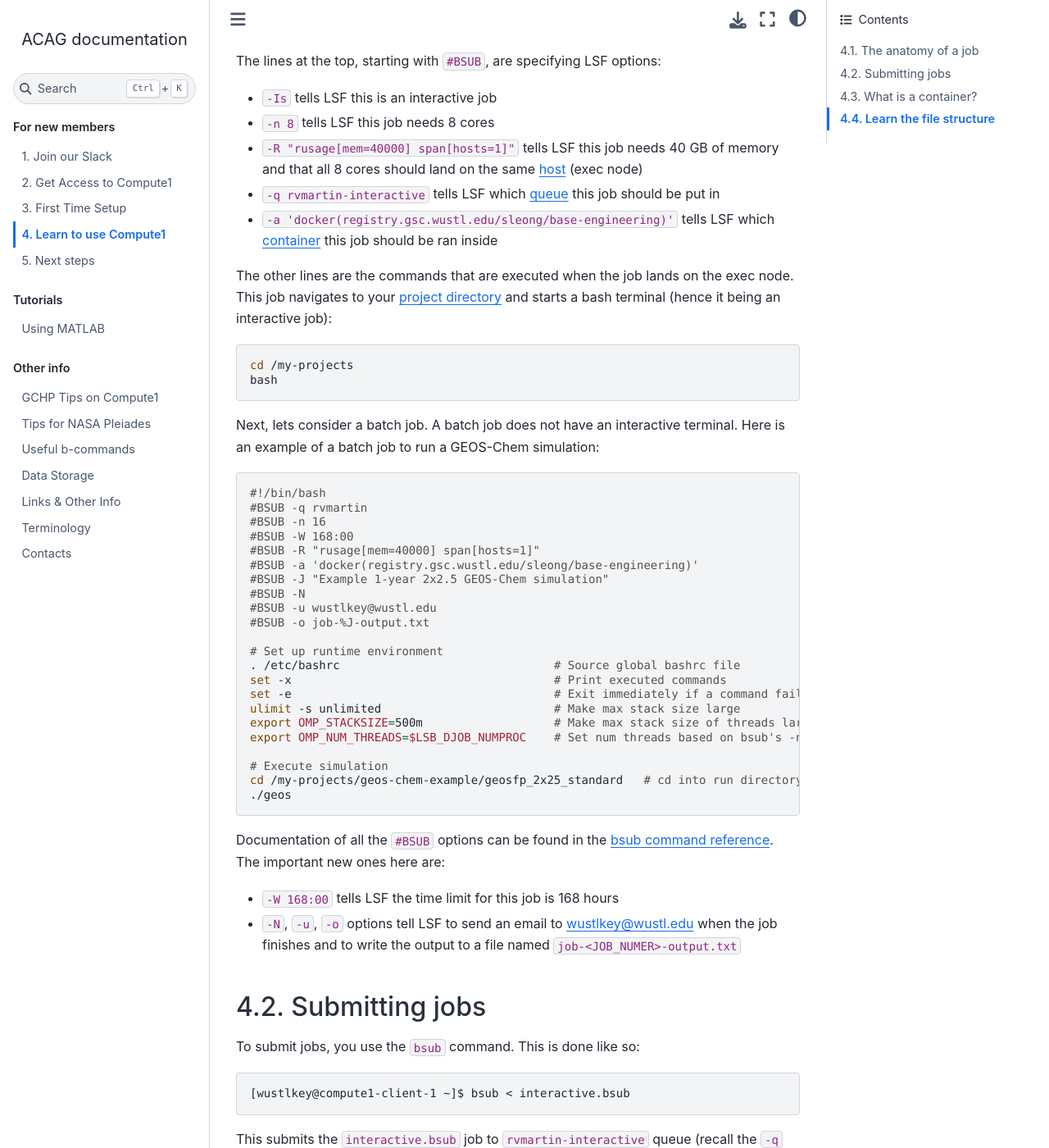
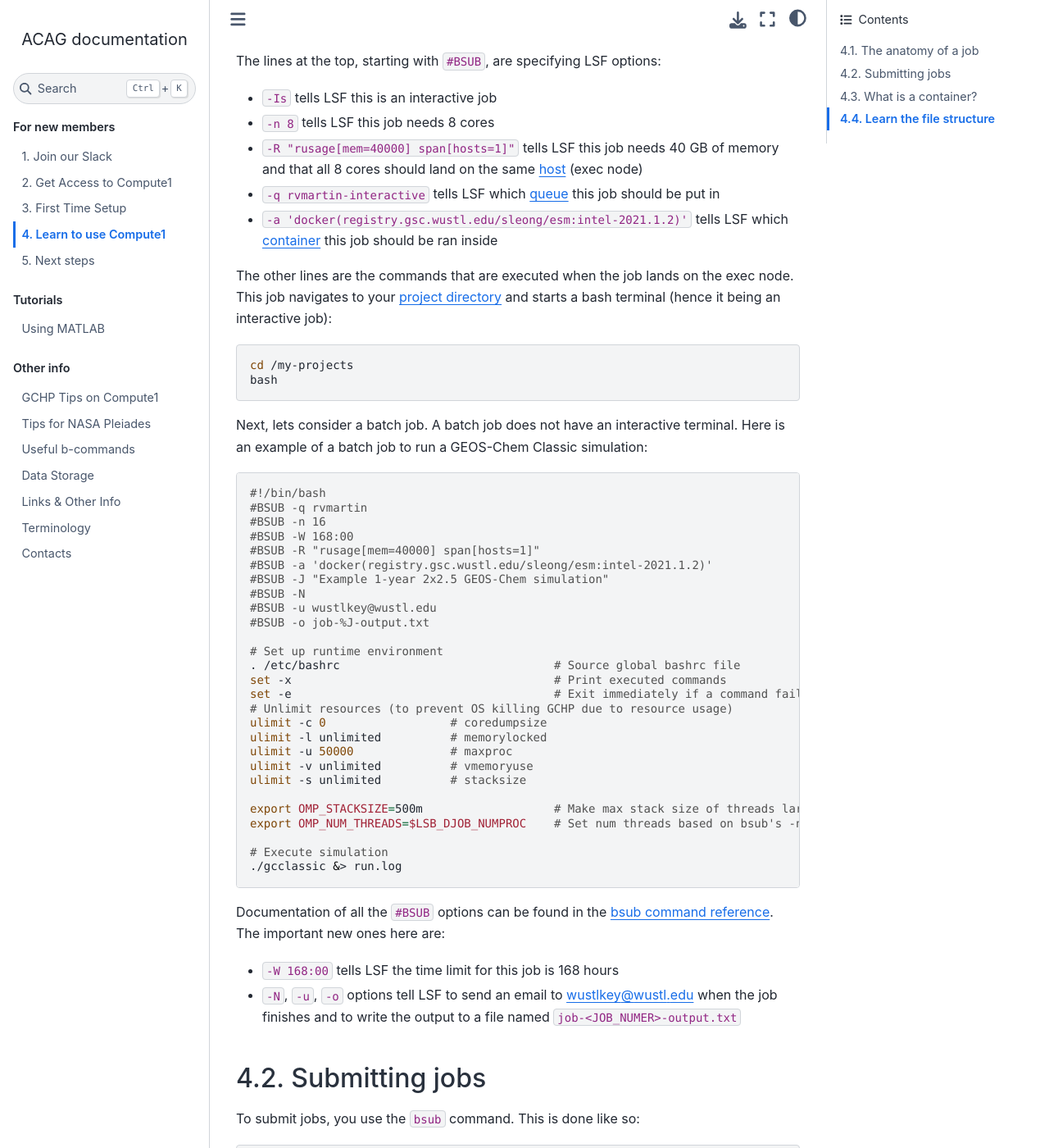
Before and after one commit to Atmospheric-Composition-Analysis-Group/Getting-Started, a Sphinx documentation site: the page built from source/getting_started/submitting_a_job.rst, in a window 1280 px wide and 1400 px high, scrolled down 1441 px. Shown: the whole window at 82% size. Built offline with Sphinx 7.4.7 and the Sphinx Book theme 1.1.4, drawn with Linux system fonts in a browser that asks for light colours.

Commit message:
Updated batch job script

```diff
--- a/source/getting_started/submitting_a_job.rst
+++ b/source/getting_started/submitting_a_job.rst
@@ -53,7 +53,7 @@ The lines at the top, starting with :code:`#BSUB`, are specifying LSF options:
 * :code:`-n 8` tells LSF this job needs 8 cores
 * :code:`-R "rusage[mem=40000] span[hosts=1]"` tells LSF this job needs 40 GB of memory and that all 8 cores should land on the same :term:`host` (exec node)
 * :code:`-q rvmartin-interactive` tells LSF which :term:`queue` this job should be put in
-* :code:`-a 'docker(registry.gsc.wustl.edu/sleong/base-engineering)'` tells LSF which :term:`container` this job should be ran inside
+* :code:`-a 'docker(registry.gsc.wustl.edu/sleong/esm:intel-2021.1.2)'` tells LSF which :term:`container` this job should be ran inside
 
 The other lines are the commands that are executed when the job lands on the exec node. This job
 navigates to your :term:`project directory` and starts a bash terminal (hence it being an interactive job):
@@ -64,7 +64,7 @@ navigates to your :term:`project directory` and starts a bash terminal (hence it
    bash
 
 Next, lets consider a batch job. A batch job does not have an interactive terminal. Here is an example of a
-batch job to run a GEOS-Chem simulation:
+batch job to run a GEOS-Chem Classic simulation:
 
 .. code-block:: bash
 
@@ -73,7 +73,7 @@ batch job to run a GEOS-Chem simulation:
    #BSUB -n 16
    #BSUB -W 168:00
    #BSUB -R "rusage[mem=40000] span[hosts=1]"
-   #BSUB -a 'docker(registry.gsc.wustl.edu/sleong/base-engineering)'
+   #BSUB -a 'docker(registry.gsc.wustl.edu/sleong/esm:intel-2021.1.2)'
    #BSUB -J "Example 1-year 2x2.5 GEOS-Chem simulation"
    #BSUB -N
    #BSUB -u wustlkey@wustl.edu
@@ -83,13 +83,18 @@ batch job to run a GEOS-Chem simulation:
    . /etc/bashrc                               # Source global bashrc file
    set -x                                      # Print executed commands
    set -e                                      # Exit immediately if a command fails
-   ulimit -s unlimited                         # Make max stack size large
+   # Unlimit resources (to prevent OS killing GCHP due to resource usage)
+   ulimit -c 0                  # coredumpsize
+   ulimit -l unlimited          # memorylocked
+   ulimit -u 50000              # maxproc
+   ulimit -v unlimited          # vmemoryuse
+   ulimit -s unlimited          # stacksize
+
    export OMP_STACKSIZE=500m                   # Make max stack size of threads large
    export OMP_NUM_THREADS=$LSB_DJOB_NUMPROC    # Set num threads based on bsub's -n argument
 
    # Execute simulation
-   cd /my-projects/geos-chem-example/geosfp_2x25_standard   # cd into run directory
-   ./geos
+   ./gcclassic &> run.log
 
 Documentation of all the :code:`#BSUB` options can be found in the |bsub-docs|. The important
 new ones here are:
```
